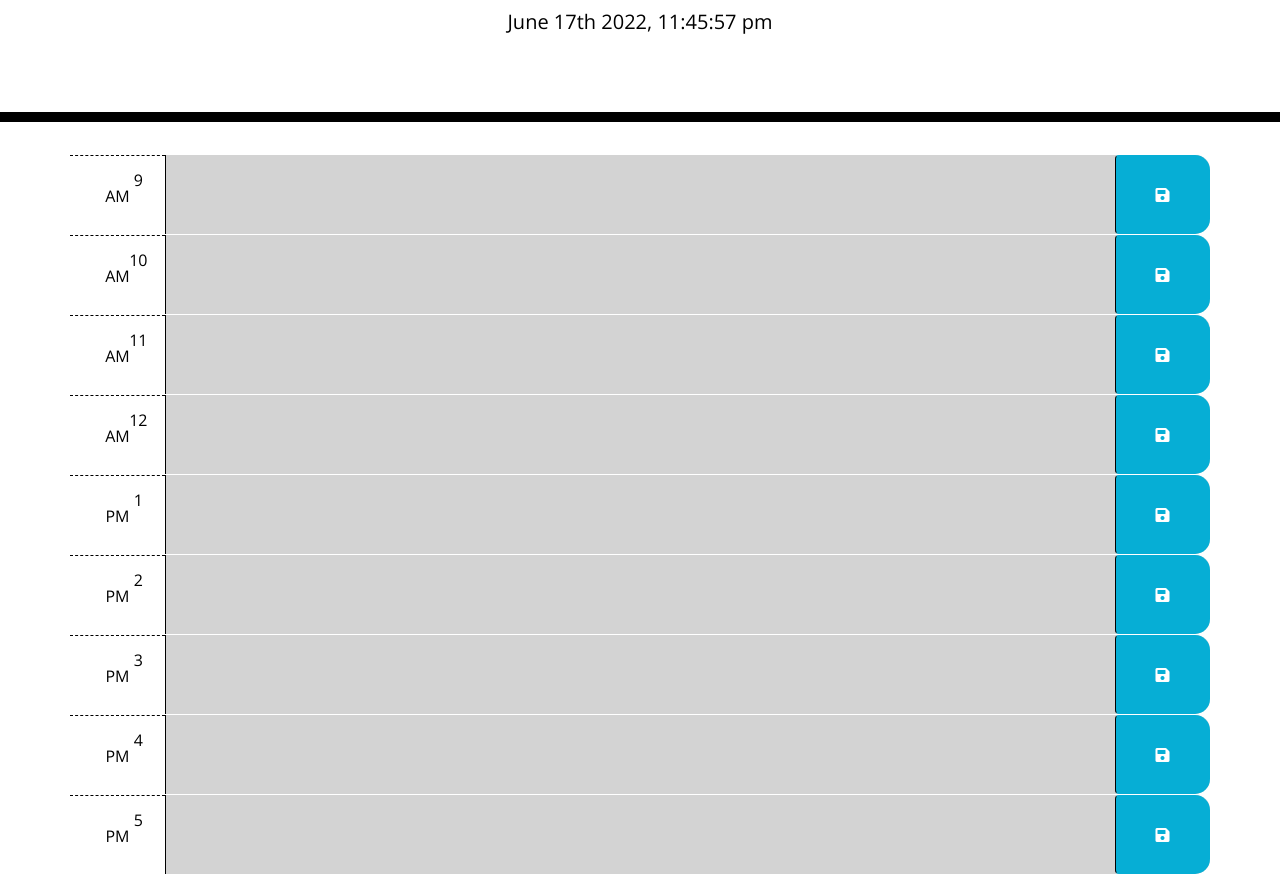
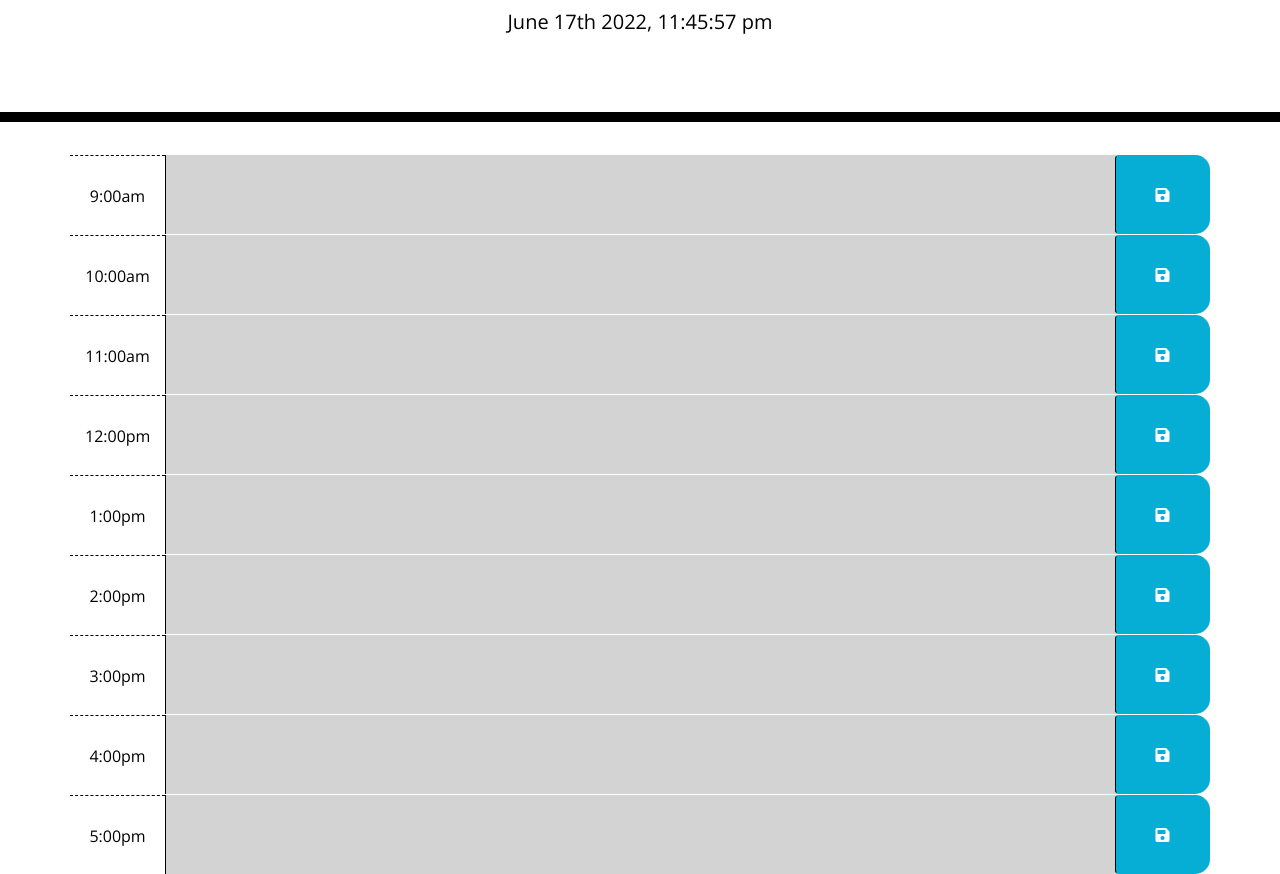
Before and after one commit to KyleAxley/Work-Day-Scheduler, a plain HTML site: page index.html in a window 1280 px wide. Shown: the part 182-1056 px from the top of the page. Drawn offline with nearby package versions, Linux system fonts and the light colour scheme.

Commit message:
README updated

```diff
--- a/Assets/script.js
+++ b/Assets/script.js
@@ -1,4 +1,5 @@
 $(document).ready(function(){
+    //display current day & time at the top of the page
     $('#currentDay').text(moment().format("MMMM Do YYYY, h:mm:ss a"));
     $('.saveBtn').on('click',function(){
         //store in localstorage
@@ -6,9 +7,10 @@ $(document).ready(function(){
         var time = $(this).parent().attr('id')
         localStorage.setItem(time, value)
     })
-
+    //get current number of hours
     function hourUpdater(){
         var currentHour = moment().hour()
+        //loop over time blocks, checks to see if we are past,present or future.
         $('.time-block').each(function(){
             var blockHour = parseInt($(this).attr('id').split('r')[1])
             if(currentHour > blockHour) {
@@ -24,7 +26,7 @@ $(document).ready(function(){
 
     }
     hourUpdater()
-
+    //load any saved data from localstoarge - do this for each hour created
     $('#hour9 .description').val(localStorage.getItem('hour9'))
     $('#hour10 .description').val(localStorage.getItem('hour10'))
     $('#hour11 .description').val(localStorage.getItem('hour11'))
--- a/index.html
+++ b/index.html
@@ -32,7 +32,7 @@
       <!-- Timeblocks go here -->
       <div id="hour9" class="row time-block">
         <div class="col-md-1 hour">
-          9 AM
+          9:00am
         </div>
         <textarea class="col-md-10 description"></textarea>
         <button class="btn saveBtn col-md-1"><i class="fas fa-save"></i></i></button>
@@ -40,7 +40,7 @@
 
       <div id="hour10" class="row time-block">
         <div class="col-md-1 hour">
-          10 AM
+          10:00am
         </div>
         <textarea class="col-md-10 description"></textarea>
         <button class="btn saveBtn col-md-1"><i class="fas fa-save"></i></i></button>
@@ -48,7 +48,7 @@
 
       <div id="hour11" class="row time-block">
         <div class="col-md-1 hour">
-          11 AM
+          11:00am
         </div>
         <textarea class="col-md-10 description"></textarea>
         <button class="btn saveBtn col-md-1"><i class="fas fa-save"></i></i></button>
@@ -56,7 +56,7 @@
 
       <div id="hour12" class="row time-block">
         <div class="col-md-1 hour">
-          12 AM
+          12:00pm
         </div>
         <textarea class="col-md-10 description"></textarea>
         <button class="btn saveBtn col-md-1"><i class="fas fa-save"></i></i></button>
@@ -64,7 +64,7 @@
 
       <div id="hour1" class="row time-block">
         <div class="col-md-1 hour">
-          1 PM
+          1:00pm
         </div>
         <textarea class="col-md-10 description"></textarea>
         <button class="btn saveBtn col-md-1"><i class="fas fa-save"></i></i></button>
@@ -72,7 +72,7 @@
 
       <div id="hour2" class="row time-block">
         <div class="col-md-1 hour">
-          2 PM
+          2:00pm
         </div>
         <textarea class="col-md-10 description"></textarea>
         <button class="btn saveBtn col-md-1"><i class="fas fa-save"></i></i></button>
@@ -80,7 +80,7 @@
 
       <div id="hour3" class="row time-block">
         <div class="col-md-1 hour">
-          3 PM
+          3:00pm
         </div>
         <textarea class="col-md-10 description"></textarea>
         <button class="btn saveBtn col-md-1"><i class="fas fa-save"></i></i></button>
@@ -88,7 +88,7 @@
 
       <div id="hour4" class="row time-block">
         <div class="col-md-1 hour">
-          4 PM
+          4:00pm
         </div>
         <textarea class="col-md-10 description"></textarea>
         <button class="btn saveBtn col-md-1"><i class="fas fa-save"></i></i></button>
@@ -96,7 +96,7 @@
 
       <div id="hour5" class="row time-block">
         <div class="col-md-1 hour">
-          5 PM
+          5:00pm
         </div>
         <textarea class="col-md-10 description"></textarea>
         <button class="btn saveBtn col-md-1"><i class="fas fa-save"></i></i></button>
```
Also changed, not shown: Assets/05-third-party-apis-homework-demo.gif (deleted), 1 other file.
